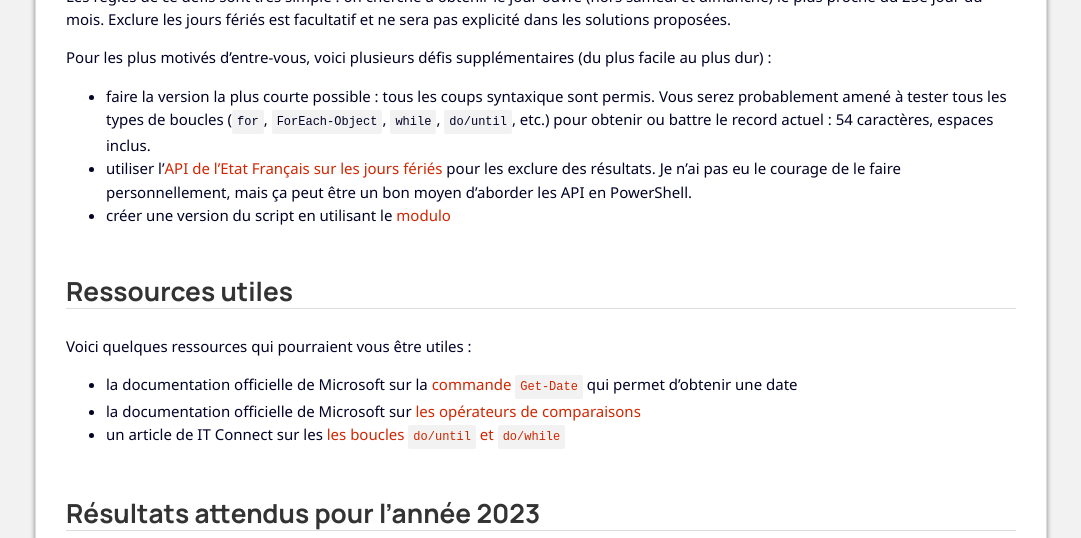
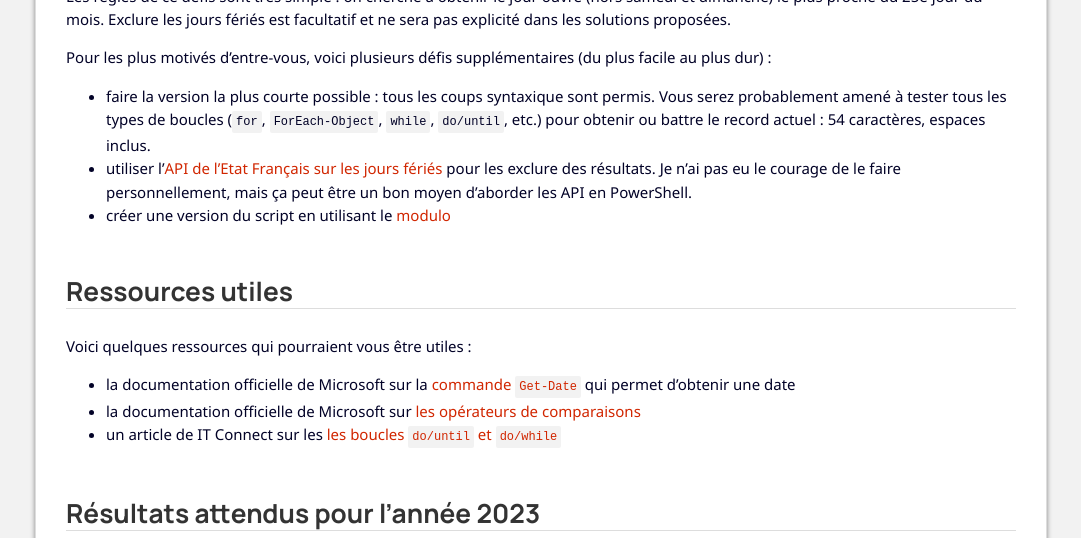
Before and after one commit to leobouard/leobouard.github.io, a Jekyll site: the page built from _posts/2021-07-23-jour-de-paie.md, in a window 1280 px wide. Shown: the part 904-1442 px from the top of the page, without its empty margins (99-1180 px from the left). Built offline with Jekyll 4.4.1, drawn with Linux system fonts in a browser that asks for light colours; nearby versions of some CDN libraries; some web fonts are replaced.

Commit message:
Update style.scss

```diff
--- a/assets/css/style.scss
+++ b/assets/css/style.scss
@@ -318,7 +318,7 @@ main {
     li code,
     table code {
         background-color: var(--bodybg);
-        padding: 5px;
+        padding: 4px;
         border-radius: 2px;
         font-size: 12px;
     }
```
